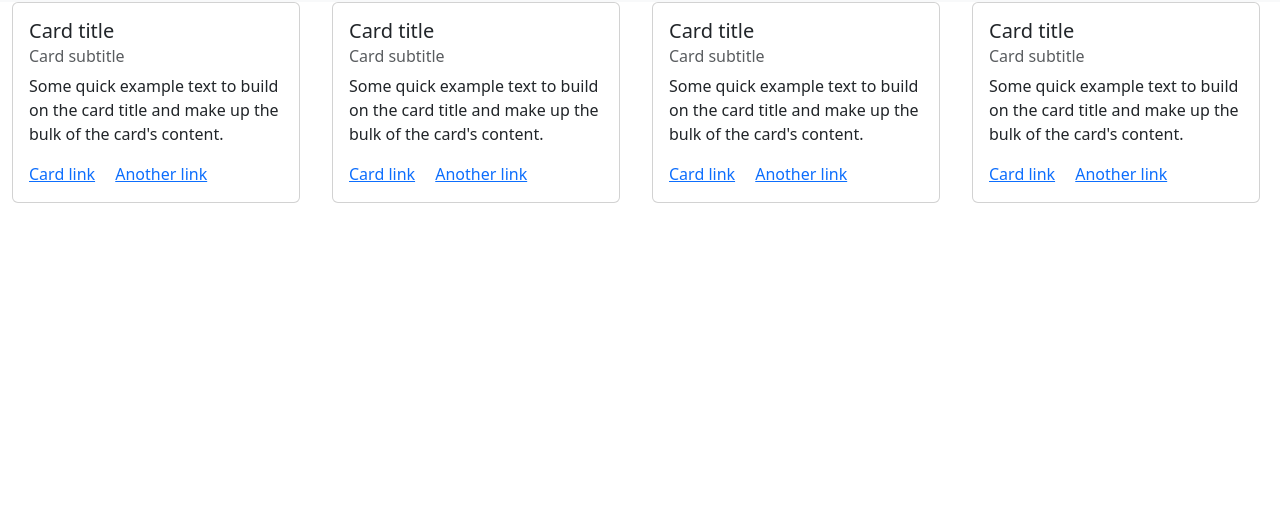
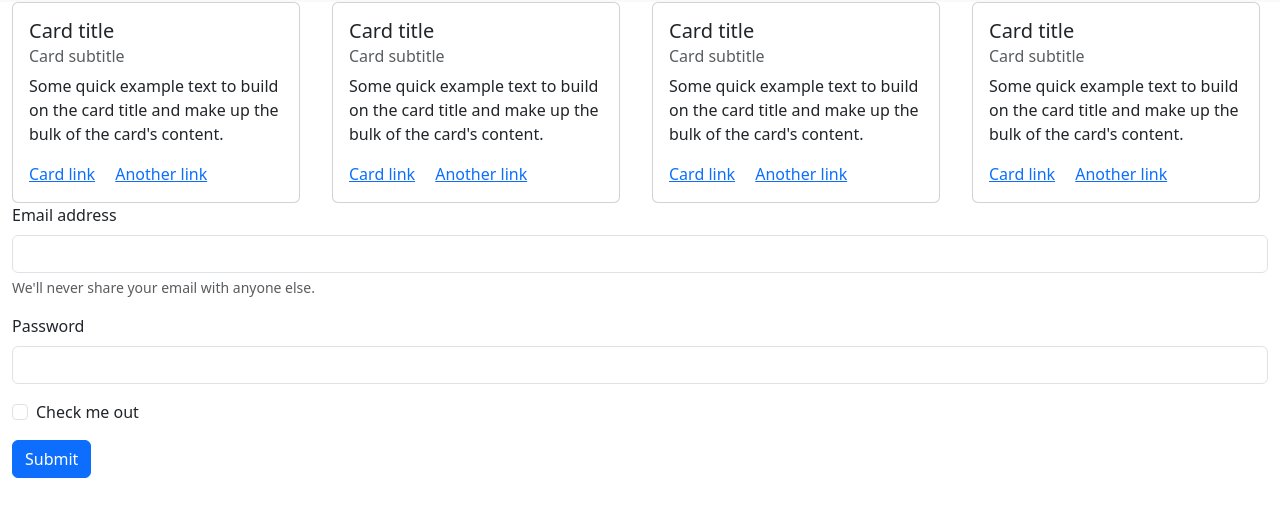
Before and after one commit to selimcangursuu/github.test, a plain HTML site: page index.html in a window 1280 px wide. Shown: the part 54-570 px from the top of the page. Drawn offline with nearby package versions, Linux system fonts and the light colour scheme.

Commit message:
Order Branchtan Form Eklendi

```diff
--- a/index.html
+++ b/index.html
@@ -89,5 +89,25 @@
             </div>
         </div>
       </div>
+      <div class="container-fluid">
+        <div class="col-md-12">
+            <form>
+                <div class="mb-3">
+                  <label for="exampleInputEmail1" class="form-label">Email address</label>
+                  <input type="email" class="form-control" id="exampleInputEmail1" aria-describedby="emailHelp">
+                  <div id="emailHelp" class="form-text">We'll never share your email with anyone else.</div>
+                </div>
+                <div class="mb-3">
+                  <label for="exampleInputPassword1" class="form-label">Password</label>
+                  <input type="password" class="form-control" id="exampleInputPassword1">
+                </div>
+                <div class="mb-3 form-check">
+                  <input type="checkbox" class="form-check-input" id="exampleCheck1">
+                  <label class="form-check-label" for="exampleCheck1">Check me out</label>
+                </div>
+                <button type="submit" class="btn btn-primary">Submit</button>
+              </form>
+        </div>
+      </div>
 </body>
 </html>
```
